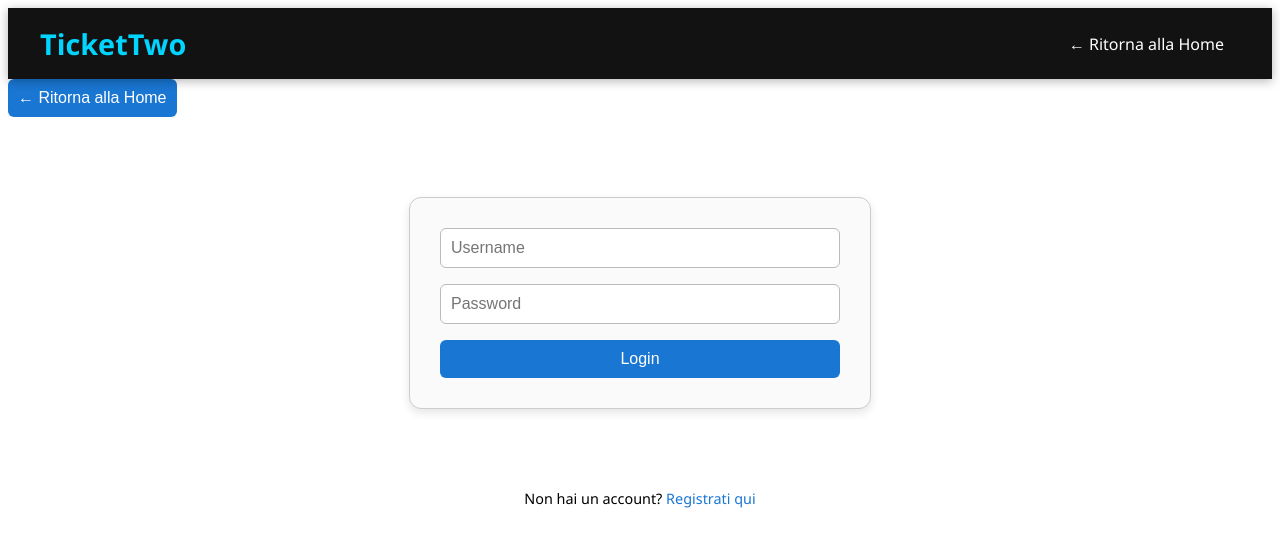
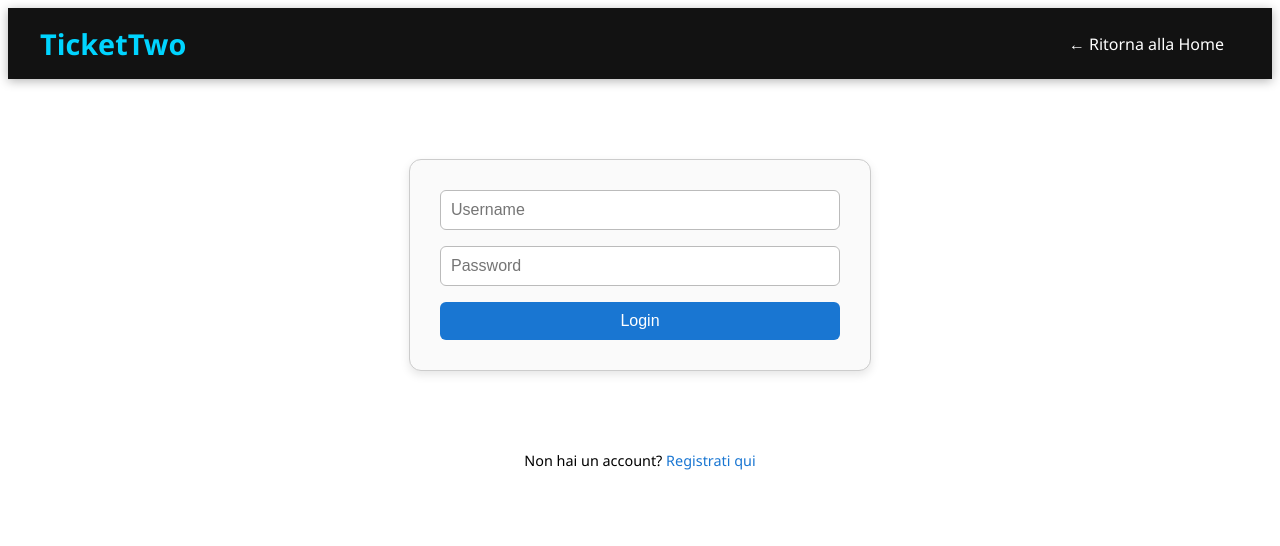
Before and after one commit to giusy03-cloud/frontAngularEA, an Angular app: page /auth/login in a window 1280 px wide. Shown: the top 546 px of the page. Built offline with nearby package versions, Linux system fonts and the light colour scheme.

Commit message:
modificaBarraMenu

```diff
--- a/src/app/feature/auth/login/login.component.html
+++ b/src/app/feature/auth/login/login.component.html
@@ -1,5 +1,4 @@
-<!-- Link per tornare alla home -->
-<button routerLink="/" type="button">← Ritorna alla Home</button>
+
 
 
 <!-- Form di login -->
```
